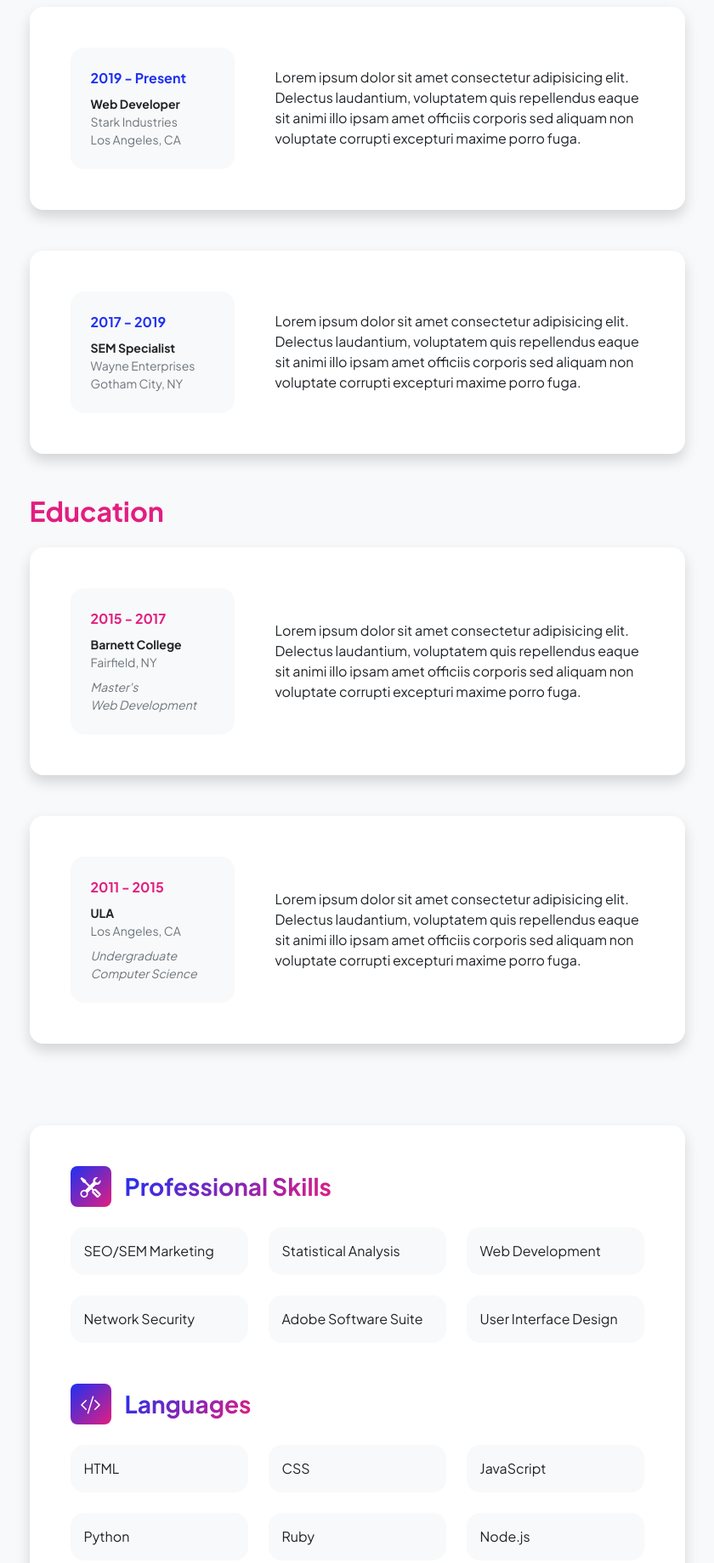
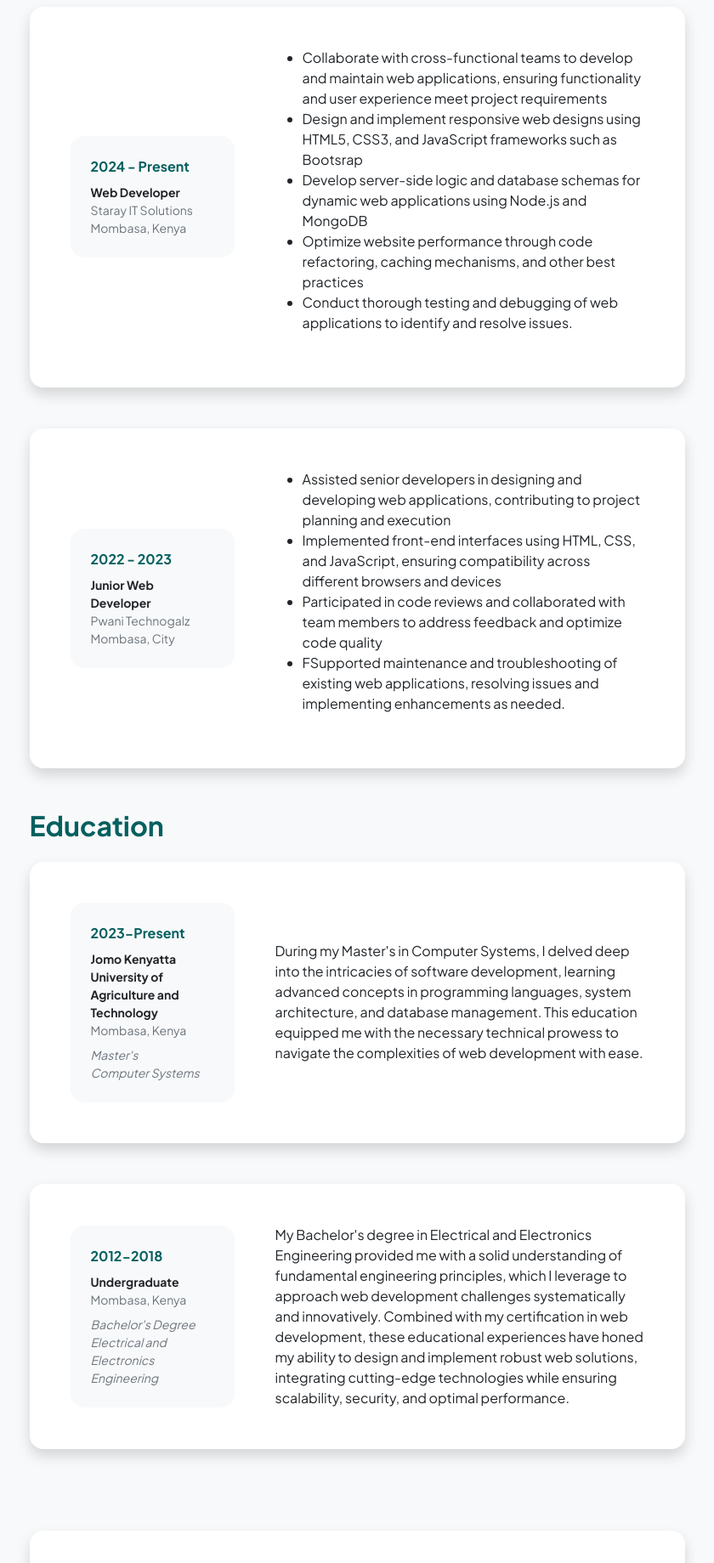
Before and after one commit to oyierabeverlyne/oyierabeverlyne.github.io, a plain HTML site: page resume.html in a window 1280 px wide. Shown: the part 300-2139 px from the top of the page at 85% size, without its empty margins (220-1060 px from the left). Drawn offline with nearby package versions, Linux system fonts and the light colour scheme.

Commit message:
Added the resume, edited the colors, edited the project page.

```diff
--- a/resume.html
+++ b/resume.html
@@ -5,7 +5,7 @@
         <meta name="viewport" content="width=device-width, initial-scale=1, shrink-to-fit=no" />
         <meta name="description" content="" />
         <meta name="author" content="" />
-        <title>Personal - Start Bootstrap Template</title>
+        <title>Personal Portfolio</title>
         <!-- Favicon-->
         <link rel="icon" type="image/x-icon" href="assets/favicon.ico" />
         <!-- Custom Google font-->
@@ -58,13 +58,19 @@
                                     <div class="row align-items-center gx-5">
                                         <div class="col text-center text-lg-start mb-4 mb-lg-0">
                                             <div class="bg-light p-4 rounded-4">
-                                                <div class="text-primary fw-bolder mb-2">2019 - Present</div>
+                                                <div class="text-primary fw-bolder mb-2">2024 - Present</div>
                                                 <div class="small fw-bolder">Web Developer</div>
-                                                <div class="small text-muted">Stark Industries</div>
-                                                <div class="small text-muted">Los Angeles, CA</div>
+                                                <div class="small text-muted">Staray IT Solutions</div>
+                                                <div class="small text-muted">Mombasa, Kenya</div>
                                             </div>
                                         </div>
-                                        <div class="col-lg-8"><div>Lorem ipsum dolor sit amet consectetur adipisicing elit. Delectus laudantium, voluptatem quis repellendus eaque sit animi illo ipsam amet officiis corporis sed aliquam non voluptate corrupti excepturi maxime porro fuga.</div></div>
+                                        <div class="col-lg-8"><div><ul>
+                                        <li>Collaborate with cross-functional teams to develop and maintain web applications, ensuring functionality and user experience meet project requirements</li>
+                                        <li>Design and implement responsive web designs using HTML5, CSS3, and JavaScript frameworks such as Bootsrap</li>
+                                       <li>Develop server-side logic and database schemas for dynamic web applications using Node.js and MongoDB</li>
+                                        <li>Optimize website performance through code refactoring, caching mechanisms, and other best practices</li>
+                                        <li>Conduct thorough testing and debugging of web applications to identify and resolve issues.</li>
+                                       </ul></div></div>
                                     </div>
                                 </div>
                             </div>
@@ -74,13 +80,20 @@
                                     <div class="row align-items-center gx-5">
                                         <div class="col text-center text-lg-start mb-4 mb-lg-0">
                                             <div class="bg-light p-4 rounded-4">
-                                                <div class="text-primary fw-bolder mb-2">2017 - 2019</div>
-                                                <div class="small fw-bolder">SEM Specialist</div>
-                                                <div class="small text-muted">Wayne Enterprises</div>
-                                                <div class="small text-muted">Gotham City, NY</div>
+                                                <div class="text-primary fw-bolder mb-2">2022 - 2023</div>
+                                                <div class="small fw-bolder">Junior Web Developer</div>
+                                                <div class="small text-muted">Pwani Technogalz</div>
+                                                <div class="small text-muted">Mombasa, City</div>
                                             </div>
                                         </div>
-                                        <div class="col-lg-8"><div>Lorem ipsum dolor sit amet consectetur adipisicing elit. Delectus laudantium, voluptatem quis repellendus eaque sit animi illo ipsam amet officiis corporis sed aliquam non voluptate corrupti excepturi maxime porro fuga.</div></div>
+                                        <div class="col-lg-8"><div>
+                                        <ul>
+                                         <li>Assisted senior developers in designing and developing web applications, contributing to project planning and execution</li>
+                                        <li>Implemented front-end interfaces using HTML, CSS, and JavaScript, ensuring compatibility across different browsers and devices</li>
+                                       <li>Participated in code reviews and collaborated with team members to address feedback and optimize code quality</li>
+                                        <li>FSupported maintenance and troubleshooting of existing web applications, resolving issues and implementing enhancements as needed.</li>
+                                        </ul>
+                                        </div></div>
                                     </div>
                                 </div>
                             </div>
@@ -94,18 +107,18 @@
                                     <div class="row align-items-center gx-5">
                                         <div class="col text-center text-lg-start mb-4 mb-lg-0">
                                             <div class="bg-light p-4 rounded-4">
-                                                <div class="text-secondary fw-bolder mb-2">2015 - 2017</div>
+                                                <div class="text-secondary fw-bolder mb-2">2023-Present</div>
                                                 <div class="mb-2">
-                                                    <div class="small fw-bolder">Barnett College</div>
-                                                    <div class="small text-muted">Fairfield, NY</div>
+                                                    <div class="small fw-bolder">Jomo Kenyatta University of Agriculture and Technology</div>
+                                                    <div class="small text-muted">Mombasa, Kenya</div>
                                                 </div>
                                                 <div class="fst-italic">
                                                     <div class="small text-muted">Master's</div>
-                                                    <div class="small text-muted">Web Development</div>
+                                                    <div class="small text-muted">Computer Systems</div>
                                                 </div>
                                             </div>
                                         </div>
-                                        <div class="col-lg-8"><div>Lorem ipsum dolor sit amet consectetur adipisicing elit. Delectus laudantium, voluptatem quis repellendus eaque sit animi illo ipsam amet officiis corporis sed aliquam non voluptate corrupti excepturi maxime porro fuga.</div></div>
+                                        <div class="col-lg-8"><div>During my Master's in Computer Systems, I delved deep into the intricacies of software development, learning advanced concepts in programming languages, system architecture, and database management. This education equipped me with the necessary technical prowess to navigate the complexities of web development with ease.</div></div>
                                     </div>
                                 </div>
                             </div>
@@ -115,18 +128,18 @@
                                     <div class="row align-items-center gx-5">
                                         <div class="col text-center text-lg-start mb-4 mb-lg-0">
                                             <div class="bg-light p-4 rounded-4">
-                                                <div class="text-secondary fw-bolder mb-2">2011 - 2015</div>
+                                                <div class="text-secondary fw-bolder mb-2">2012-2018</div>
                                                 <div class="mb-2">
-                                                    <div class="small fw-bolder">ULA</div>
-                                                    <div class="small text-muted">Los Angeles, CA</div>
+                                                    <div class="small fw-bolder">Undergraduate</div>
+                                                    <div class="small text-muted">Mombasa, Kenya</div>
                                                 </div>
                                                 <div class="fst-italic">
-                                                    <div class="small text-muted">Undergraduate</div>
-                                                    <div class="small text-muted">Computer Science</div>
+                                                    <div class="small text-muted">Bachelor's Degree</div>
+                                                    <div class="small text-muted">Electrical and Electronics Engineering</div>
                                                 </div>
                                             </div>
                                         </div>
-                                        <div class="col-lg-8"><div>Lorem ipsum dolor sit amet consectetur adipisicing elit. Delectus laudantium, voluptatem quis repellendus eaque sit animi illo ipsam amet officiis corporis sed aliquam non voluptate corrupti excepturi maxime porro fuga.</div></div>
+                                        <div class="col-lg-8"><div>My Bachelor's degree in Electrical and Electronics Engineering provided me with a solid understanding of fundamental engineering principles, which I leverage to approach web development challenges systematically and innovatively. Combined with my certification in web development, these educational experiences have honed my ability to design and implement robust web solutions, integrating cutting-edge technologies while ensuring scalability, security, and optimal performance.</div></div>
                                     </div>
                                 </div>
                             </div>
@@ -145,13 +158,13 @@
                                             <h3 class="fw-bolder mb-0"><span class="text-gradient d-inline">Professional Skills</span></h3>
                                         </div>
                                         <div class="row row-cols-1 row-cols-md-3 mb-4">
-                                            <div class="col mb-4 mb-md-0"><div class="d-flex align-items-center bg-light rounded-4 p-3 h-100">SEO/SEM Marketing</div></div>
-                                            <div class="col mb-4 mb-md-0"><div class="d-flex align-items-center bg-light rounded-4 p-3 h-100">Statistical Analysis</div></div>
-                                            <div class="col"><div class="d-flex align-items-center bg-light rounded-4 p-3 h-100">Web Development</div></div>
+                                            <div class="col mb-4 mb-md-0"><div class="d-flex align-items-center bg-light rounded-4 p-3 h-100">Front-end programming</div></div>
+                                            <div class="col mb-4 mb-md-0"><div class="d-flex align-items-center bg-light rounded-4 p-3 h-100">Server-side programming</div></div>
+                                            <div class="col"><div class="d-flex align-items-center bg-light rounded-4 p-3 h-100">Responsive Design Principles</div></div>
                                         </div>
                                         <div class="row row-cols-1 row-cols-md-3">
-                                            <div class="col mb-4 mb-md-0"><div class="d-flex align-items-center bg-light rounded-4 p-3 h-100">Network Security</div></div>
-                                            <div class="col mb-4 mb-md-0"><div class="d-flex align-items-center bg-light rounded-4 p-3 h-100">Adobe Software Suite</div></div>
+                                            <div class="col mb-4 mb-md-0"><div class="d-flex align-items-center bg-light rounded-4 p-3 h-100">Relational and non-relational databases</div></div>
+                                            <div class="col mb-4 mb-md-0"><div class="d-flex align-items-center bg-light rounded-4 p-3 h-100">Debugging web applicatiions</div></div>
                                             <div class="col"><div class="d-flex align-items-center bg-light rounded-4 p-3 h-100">User Interface Design</div></div>
                                         </div>
                                     </div>
@@ -168,8 +181,8 @@
                                         </div>
                                         <div class="row row-cols-1 row-cols-md-3">
                                             <div class="col mb-4 mb-md-0"><div class="d-flex align-items-center bg-light rounded-4 p-3 h-100">Python</div></div>
-                                            <div class="col mb-4 mb-md-0"><div class="d-flex align-items-center bg-light rounded-4 p-3 h-100">Ruby</div></div>
-                                            <div class="col"><div class="d-flex align-items-center bg-light rounded-4 p-3 h-100">Node.js</div></div>
+                                            <div class="col mb-4 mb-md-0"><div class="d-flex align-items-center bg-light rounded-4 p-3 h-100">PHP</div></div>
+                                            <div class="col"><div class="d-flex align-items-center bg-light rounded-4 p-3 h-100">Bootstrap</div></div>
                                         </div>
                                     </div>
                                 </div>
@@ -183,7 +196,7 @@
         <footer class="bg-white py-4 mt-auto">
             <div class="container px-5">
                 <div class="row align-items-center justify-content-between flex-column flex-sm-row">
-                    <div class="col-auto"><div class="small m-0">Copyright &copy; Your Website 2023</div></div>
+                    <div class="col-auto"><div class="small m-0">Copyright &copy; Staray IT Solutions 2023</div></div>
                     <div class="col-auto">
                         <a class="small" href="#!">Privacy</a>
                         <span class="mx-1">&middot;</span>
```
Also changed, not shown: contact.html (+2 -2 lines), index.html (+6 -6 lines), projects.html (+7 -6 lines), assets/78.png (deleted), assets/Green Professional Manager ID Card.png (deleted), assets/p2.png (deleted), css/styles.css.
